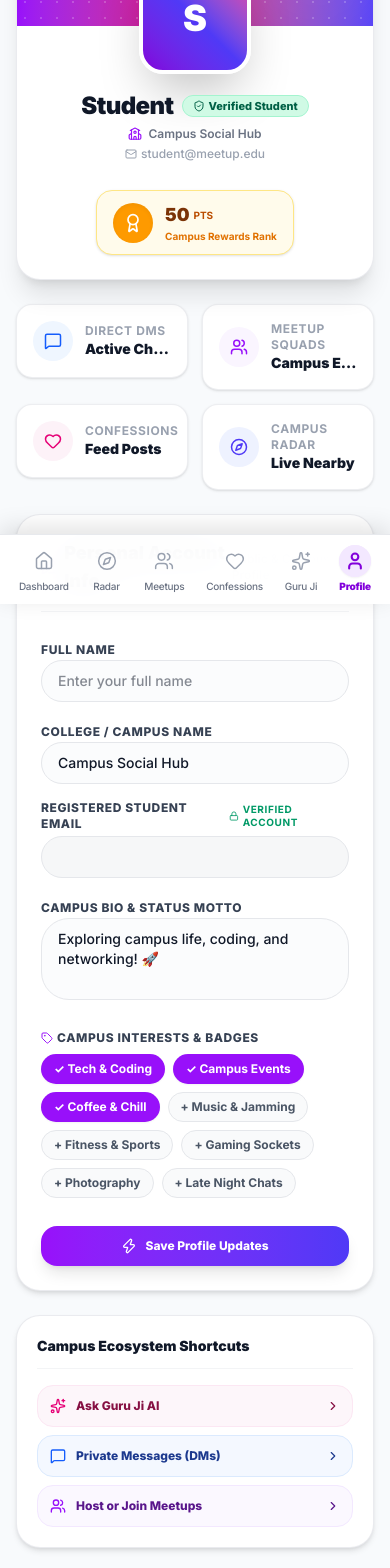
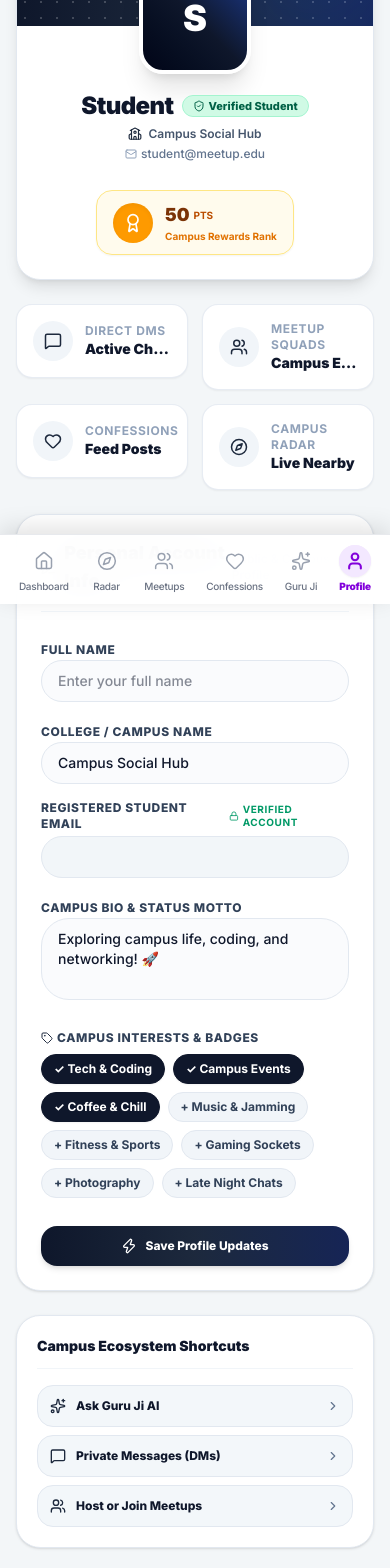
Before and after one commit to abhijit826/MEETUP, a Next.js app: page /profile in a window 390 px wide. Shown: the part 240-1808 px from the top of the page. Built offline with nearby package versions, Linux system fonts and the light colour scheme; no server answers.

Commit message:
style: apply light gray and navy blue theme to profile page

```diff
--- a/src/app/profile/page.tsx
+++ b/src/app/profile/page.tsx
@@ -166,13 +166,13 @@ export default function ProfilePage() {
   const initial = displayName.charAt(0).toUpperCase();
 
   return (
-    <div className="min-h-screen bg-slate-50 text-gray-900 flex flex-col font-sans pb-24 md:pb-12">
+    <div className="min-h-screen bg-slate-100/70 text-slate-900 flex flex-col font-sans pb-24 md:pb-12">
       {/* Navigation Header */}
       <Navbar userEmail={sessionEmail} userFullName={sessionName} />
 
       {/* Toast Alert */}
       {toastMessage && (
-        <div className="fixed top-24 right-5 z-50 px-5 py-3 rounded-2xl bg-gray-900 text-white text-xs font-bold shadow-2xl flex items-center gap-2 animate-fade-in">
+        <div className="fixed top-24 right-5 z-50 px-5 py-3 rounded-2xl bg-slate-900 text-white text-xs font-bold shadow-2xl flex items-center gap-2 animate-fade-in border border-slate-700">
           <CheckCircle2 size={16} className="text-emerald-400 shrink-0" />
           <span>{toastMessage}</span>
         </div>
@@ -180,29 +180,29 @@ export default function ProfilePage() {
 
       {/* Main Content Area */}
       <main className="max-w-6xl mx-auto px-4 sm:px-6 lg:px-8 pt-6 flex-1 w-full space-y-6">
-        {/* HERO PROFILE CARD */}
-        <section className="relative overflow-hidden rounded-3xl bg-white border border-gray-200/80 shadow-xl">
-          {/* Decorative Gradient Header Banner */}
-          <div className="h-36 sm:h-48 bg-gradient-to-r from-purple-600 via-pink-600 to-indigo-600 relative overflow-hidden">
+        {/* HERO PROFILE CARD - NAVY BLUE & LIGHT GRAY THEME */}
+        <section className="relative overflow-hidden rounded-3xl bg-white border border-slate-200 shadow-lg">
+          {/* Cover Banner: Deep Navy Blue Gradient */}
+          <div className="h-36 sm:h-48 bg-gradient-to-r from-slate-900 via-slate-800 to-blue-950 relative overflow-hidden">
             <div className="absolute inset-0 opacity-20 bg-[radial-gradient(#fff_1px,transparent_1px)] [background-size:16px_16px]" />
-            <div className="absolute -bottom-10 -right-10 w-48 h-48 rounded-full bg-white/10 blur-2xl" />
+            <div className="absolute -bottom-10 -right-10 w-48 h-48 rounded-full bg-blue-500/10 blur-2xl" />
           </div>
 
           {/* Profile Header Details */}
           <div className="px-6 pb-6 pt-0 relative flex flex-col sm:flex-row sm:items-end justify-between gap-4 -mt-16 sm:-mt-20">
             {/* Avatar & Basic Info */}
             <div className="flex flex-col sm:flex-row items-center sm:items-end gap-4 text-center sm:text-left">
-              {/* Large Animated Avatar */}
+              {/* Avatar: Deep Navy */}
               <motion.div
                 whileHover={{ scale: 1.05, rotate: 2 }}
-                className="w-28 h-28 sm:w-32 sm:h-32 rounded-3xl bg-gradient-to-tr from-purple-700 via-indigo-600 to-pink-500 text-white font-black text-4xl sm:text-5xl flex items-center justify-center border-4 border-white shadow-2xl shrink-0"
+                className="w-28 h-28 sm:w-32 sm:h-32 rounded-3xl bg-gradient-to-tr from-slate-950 via-slate-900 to-blue-900 text-white font-black text-4xl sm:text-5xl flex items-center justify-center border-4 border-white shadow-xl shrink-0"
               >
                 {initial}
               </motion.div>
 
               <div className="space-y-1 pb-1">
                 <div className="flex flex-wrap items-center justify-center sm:justify-start gap-2">
-                  <h1 className="text-2xl sm:text-3xl font-black tracking-tight text-gray-900">
+                  <h1 className="text-2xl sm:text-3xl font-black tracking-tight text-slate-900">
                     {displayName}
                   </h1>
                   <span className="px-2.5 py-0.5 rounded-full bg-emerald-100 text-emerald-800 text-[11px] font-extrabold flex items-center gap-1 border border-emerald-200">
@@ -210,13 +210,13 @@ export default function ProfilePage() {
                   </span>
                 </div>
 
-                <p className="text-xs sm:text-sm font-semibold text-gray-500 flex items-center justify-center sm:justify-start gap-1.5">
-                  <School size={14} className="text-purple-600 shrink-0" />
+                <p className="text-xs sm:text-sm font-semibold text-slate-600 flex items-center justify-center sm:justify-start gap-1.5">
+                  <School size={14} className="text-slate-800 shrink-0" />
                   <span>{college}</span>
                 </p>
 
-                <p className="text-xs text-gray-400 font-medium flex items-center justify-center sm:justify-start gap-1">
-                  <Mail size={12} className="shrink-0" />
+                <p className="text-xs text-slate-500 font-medium flex items-center justify-center sm:justify-start gap-1">
+                  <Mail size={12} className="shrink-0 text-slate-400" />
                   <span>{sessionEmail || "student@meetup.edu"}</span>
                 </p>
               </div>
@@ -224,7 +224,7 @@ export default function ProfilePage() {
 
             {/* Reward Points Badge Card */}
             <div className="flex items-center justify-center sm:justify-end gap-3 pt-2 sm:pt-0">
-              <div className="px-4 py-2.5 rounded-2xl bg-amber-50 border border-amber-200 text-amber-900 flex items-center gap-3 shadow-sm">
+              <div className="px-4 py-2.5 rounded-2xl bg-amber-50/90 border border-amber-200 text-amber-900 flex items-center gap-3 shadow-xs">
                 <div className="w-10 h-10 rounded-xl bg-amber-500 text-white flex items-center justify-center font-black shadow-inner shrink-0">
                   <Award size={20} />
                 </div>
@@ -245,14 +245,14 @@ export default function ProfilePage() {
           <Link href="/messages" className="group">
             <motion.div
               whileHover={{ y: -3 }}
-              className="p-4 rounded-2xl bg-white border border-gray-200/70 shadow-sm hover:shadow-md transition-all flex items-center gap-3"
+              className="p-4 rounded-2xl bg-white border border-slate-200/80 shadow-xs hover:shadow-md transition-all flex items-center gap-3"
             >
-              <div className="w-10 h-10 rounded-xl bg-blue-50 text-blue-600 flex items-center justify-center group-hover:bg-blue-600 group-hover:text-white transition-all shrink-0">
+              <div className="w-10 h-10 rounded-xl bg-slate-100 text-slate-800 flex items-center justify-center group-hover:bg-slate-900 group-hover:text-white transition-all shrink-0">
                 <MessageSquare size={18} />
               </div>
               <div className="min-w-0">
-                <p className="text-xs font-bold text-gray-400 uppercase tracking-wider">Direct DMs</p>
-                <p className="text-sm font-black text-gray-900 truncate">Active Chats</p>
+                <p className="text-xs font-bold text-slate-400 uppercase tracking-wider">Direct DMs</p>
+                <p className="text-sm font-black text-slate-900 truncate">Active Chats</p>
               </div>
             </motion.div>
           </Link>
@@ -260,14 +260,14 @@ export default function ProfilePage() {
           <Link href="/meetups" className="group">
             <motion.div
               whileHover={{ y: -3 }}
-              className="p-4 rounded-2xl bg-white border border-gray-200/70 shadow-sm hover:shadow-md transition-all flex items-center gap-3"
+              className="p-4 rounded-2xl bg-white border border-slate-200/80 shadow-xs hover:shadow-md transition-all flex items-center gap-3"
             >
-              <div className="w-10 h-10 rounded-xl bg-purple-50 text-purple-600 flex items-center justify-center group-hover:bg-purple-600 group-hover:text-white transition-all shrink-0">
+              <div className="w-10 h-10 rounded-xl bg-slate-100 text-slate-800 flex items-center justify-center group-hover:bg-slate-900 group-hover:text-white transition-all shrink-0">
                 <Users size={18} />
               </div>
               <div className="min-w-0">
-                <p className="text-xs font-bold text-gray-400 uppercase tracking-wider">Meetup Squads</p>
-                <p className="text-sm font-black text-gray-900 truncate">Campus Events</p>
+                <p className="text-xs font-bold text-slate-400 uppercase tracking-wider">Meetup Squads</p>
+                <p className="text-sm font-black text-slate-900 truncate">Campus Events</p>
               </div>
             </motion.div>
           </Link>
@@ -275,14 +275,14 @@ export default function ProfilePage() {
           <Link href="/confessions" className="group">
             <motion.div
               whileHover={{ y: -3 }}
-              className="p-4 rounded-2xl bg-white border border-gray-200/70 shadow-sm hover:shadow-md transition-all flex items-center gap-3"
+              className="p-4 rounded-2xl bg-white border border-slate-200/80 shadow-xs hover:shadow-md transition-all flex items-center gap-3"
             >
-              <div className="w-10 h-10 rounded-xl bg-pink-50 text-pink-600 flex items-center justify-center group-hover:bg-pink-600 group-hover:text-white transition-all shrink-0">
+              <div className="w-10 h-10 rounded-xl bg-slate-100 text-slate-800 flex items-center justify-center group-hover:bg-slate-900 group-hover:text-white transition-all shrink-0">
                 <Heart size={18} />
               </div>
               <div className="min-w-0">
-                <p className="text-xs font-bold text-gray-400 uppercase tracking-wider">Confessions</p>
-                <p className="text-sm font-black text-gray-900 truncate">Feed Posts</p>
+                <p className="text-xs font-bold text-slate-400 uppercase tracking-wider">Confessions</p>
+                <p className="text-sm font-black text-slate-900 truncate">Feed Posts</p>
               </div>
             </motion.div>
           </Link>
@@ -290,14 +290,14 @@ export default function ProfilePage() {
           <Link href="/radar" className="group">
             <motion.div
               whileHover={{ y: -3 }}
-              className="p-4 rounded-2xl bg-white border border-gray-200/70 shadow-sm hover:shadow-md transition-all flex items-center gap-3"
+              className="p-4 rounded-2xl bg-white border border-slate-200/80 shadow-xs hover:shadow-md transition-all flex items-center gap-3"
             >
-              <div className="w-10 h-10 rounded-xl bg-indigo-50 text-indigo-600 flex items-center justify-center group-hover:bg-indigo-600 group-hover:text-white transition-all shrink-0">
+              <div className="w-10 h-10 rounded-xl bg-slate-100 text-slate-800 flex items-center justify-center group-hover:bg-slate-900 group-hover:text-white transition-all shrink-0">
                 <Compass size={18} />
               </div>
               <div className="min-w-0">
-                <p className="text-xs font-bold text-gray-400 uppercase tracking-wider">Campus Radar</p>
-                <p className="text-sm font-black text-gray-900 truncate">Live Nearby</p>
+                <p className="text-xs font-bold text-slate-400 uppercase tracking-wider">Campus Radar</p>
+                <p className="text-sm font-black text-slate-900 truncate">Live Nearby</p>
               </div>
             </motion.div>
           </Link>
@@ -306,20 +306,20 @@ export default function ProfilePage() {
         {/* TWO COLUMN EDITABLE PROFILE & ACTIONS SECTION */}
         <section className="grid grid-cols-1 lg:grid-cols-3 gap-6">
           {/* COLUMN 1 & 2: EDIT PROFILE FORM */}
-          <div className="lg:col-span-2 bg-white rounded-3xl p-6 border border-gray-200/80 shadow-md space-y-6">
-            <div className="flex items-center justify-between border-b border-gray-100 pb-4">
+          <div className="lg:col-span-2 bg-white rounded-3xl p-6 border border-slate-200 shadow-sm space-y-6">
+            <div className="flex items-center justify-between border-b border-slate-100 pb-4">
               <div className="flex items-center gap-2">
-                <Edit3 size={18} className="text-purple-600" />
-                <h2 className="text-lg font-black text-gray-900">Personal Account Info</h2>
+                <Edit3 size={18} className="text-slate-800" />
+                <h2 className="text-lg font-black text-slate-900">Personal Account Info</h2>
               </div>
-              <span className="text-xs font-semibold text-gray-400">Public & Campus Profile</span>
+              <span className="text-xs font-semibold text-slate-400">Public & Campus Profile</span>
             </div>
 
             <form onSubmit={handleSaveProfile} className="space-y-4">
               <div className="grid grid-cols-1 sm:grid-cols-2 gap-4">
                 {/* Full Name Input */}
                 <div className="space-y-1">
-                  <label className="text-xs font-extrabold text-gray-700 uppercase tracking-wider">
+                  <label className="text-xs font-extrabold text-slate-700 uppercase tracking-wider">
                     Full Name
                   </label>
                   <input
@@ -327,13 +327,13 @@ export default function ProfilePage() {
                     value={sessionName}
                     onChange={(e) => setSessionName(e.target.value)}
                     placeholder="Enter your full name"
-                    className="w-full px-4 py-2.5 rounded-xl border border-gray-200 text-sm font-medium focus:ring-2 focus:ring-purple-500 focus:outline-none bg-slate-50/50"
+                    className="w-full px-4 py-2.5 rounded-xl border border-slate-200 text-sm font-medium focus:ring-2 focus:ring-slate-800 focus:outline-none bg-slate-50/70 text-slate-900"
                   />
                 </div>
 
                 {/* College Input */}
                 <div className="space-y-1">
-                  <label className="text-xs font-extrabold text-gray-700 uppercase tracking-wider">
+                  <label className="text-xs font-extrabold text-slate-700 uppercase tracking-wider">
                     College / Campus Name
                   </label>
                   <input
@@ -341,14 +341,14 @@ export default function ProfilePage() {
                     value={college}
                     onChange={(e) => setCollege(e.target.value)}
                     placeholder="e.g. Stanford University"
-                    className="w-full px-4 py-2.5 rounded-xl border border-gray-200 text-sm font-medium focus:ring-2 focus:ring-purple-500 focus:outline-none bg-slate-50/50"
+                    className="w-full px-4 py-2.5 rounded-xl border border-slate-200 text-sm font-medium focus:ring-2 focus:ring-slate-800 focus:outline-none bg-slate-50/70 text-slate-900"
                   />
                 </div>
               </div>
 
               {/* Verified Email (Read-Only) */}
               <div className="space-y-1">
-                <label className="text-xs font-extrabold text-gray-700 uppercase tracking-wider flex items-center justify-between">
+                <label className="text-xs font-extrabold text-slate-700 uppercase tracking-wider flex items-center justify-between">
                   <span>Registered Student Email</span>
                   <span className="text-[10px] text-emerald-600 font-bold flex items-center gap-1">
                     <Lock size={10} /> Verified Account
@@ -358,13 +358,13 @@ export default function ProfilePage() {
                   type="email"
                   value={sessionEmail}
                   disabled
-                  className="w-full px-4 py-2.5 rounded-xl border border-gray-200 text-sm font-medium text-gray-500 bg-gray-100/70 cursor-not-allowed"
+                  className="w-full px-4 py-2.5 rounded-xl border border-slate-200 text-sm font-medium text-slate-500 bg-slate-100/90 cursor-not-allowed"
                 />
               </div>
 
               {/* Bio TextArea */}
               <div className="space-y-1">
-                <label className="text-xs font-extrabold text-gray-700 uppercase tracking-wider">
+                <label className="text-xs font-extrabold text-slate-700 uppercase tracking-wider">
                   Campus Bio & Status Motto
                 </label>
                 <textarea
@@ -372,14 +372,14 @@ export default function ProfilePage() {
                   value={bio}
                   onChange={(e) => setBio(e.target.value)}
                   placeholder="Share a quick line about yourself..."
-                  className="w-full px-4 py-2.5 rounded-xl border border-gray-200 text-sm font-medium focus:ring-2 focus:ring-purple-500 focus:outline-none bg-slate-50/50 resize-none"
+                  className="w-full px-4 py-2.5 rounded-xl border border-slate-200 text-sm font-medium focus:ring-2 focus:ring-slate-800 focus:outline-none bg-slate-50/70 text-slate-900 resize-none"
                 />
               </div>
 
               {/* Interests & Tags Picker */}
               <div className="space-y-2 pt-2">
-                <label className="text-xs font-extrabold text-gray-700 uppercase tracking-wider flex items-center gap-1">
-                  <Tag size={12} className="text-purple-600" />
+                <label className="text-xs font-extrabold text-slate-700 uppercase tracking-wider flex items-center gap-1">
+                  <Tag size={12} className="text-slate-800" />
                   <span>Campus Interests & Badges</span>
                 </label>
                 <div className="flex flex-wrap gap-2">
@@ -392,8 +392,8 @@ export default function ProfilePage() {
                         onClick={() => toggleTag(t)}
                         className={`py-1.5 px-3 rounded-full text-xs font-bold transition-all border ${
                           isSelected
-                            ? "bg-purple-600 text-white border-transparent shadow-xs"
-                            : "bg-gray-50 text-gray-600 border-gray-200 hover:bg-gray-100"
+                            ? "bg-slate-900 text-white border-slate-900 shadow-xs"
+                            : "bg-slate-100 text-slate-700 border-slate-200 hover:bg-slate-200/80"
                         }`}
                       >
                         {isSelected ? `✓ ${t}` : `+ ${t}`}
@@ -410,7 +410,7 @@ export default function ProfilePage() {
                   whileTap={{ scale: 0.98 }}
                   type="submit"
                   disabled={isSaving}
-                  className="w-full sm:w-auto px-6 py-3 rounded-2xl bg-gradient-to-r from-purple-600 to-indigo-600 text-white text-xs font-extrabold shadow-lg hover:shadow-xl transition-all flex items-center justify-center gap-2"
+                  className="w-full sm:w-auto px-6 py-3 rounded-2xl bg-gradient-to-r from-slate-900 via-slate-800 to-blue-950 text-white text-xs font-extrabold shadow-md hover:shadow-lg transition-all flex items-center justify-center gap-2"
                 >
                   <Zap size={16} />
                   <span>{isSaving ? "Saving Changes..." : "Save Profile Updates"}</span>
@@ -422,49 +422,49 @@ export default function ProfilePage() {
           {/* COLUMN 3: QUICK LINKS & ACCOUNT SECURITY */}
           <div className="space-y-6">
             {/* Quick Ecosystem Launcher */}
-            <div className="bg-white rounded-3xl p-5 border border-gray-200/80 shadow-md space-y-4">
-              <h3 className="text-sm font-black text-gray-900 border-b border-gray-100 pb-3">
+            <div className="bg-white rounded-3xl p-5 border border-slate-200 shadow-sm space-y-4">
+              <h3 className="text-sm font-black text-slate-900 border-b border-slate-100 pb-3">
                 Campus Ecosystem Shortcuts
               </h3>
 
               <div className="space-y-2">
                 <Link
                   href="/loveguru"
-                  className="p-3 rounded-2xl bg-pink-50/70 hover:bg-pink-100/70 border border-pink-100 transition-all flex items-center justify-between text-pink-900 group"
+                  className="p-3 rounded-2xl bg-slate-100/80 hover:bg-slate-200/80 border border-slate-200 transition-all flex items-center justify-between text-slate-900 group"
                 >
                   <div className="flex items-center gap-2.5">
-                    <Sparkles size={16} className="text-pink-600" />
+                    <Sparkles size={16} className="text-slate-800" />
                     <span className="text-xs font-extrabold">Ask Guru Ji AI</span>
                   </div>
-                  <ChevronRight size={14} className="group-hover:translate-x-1 transition-transform" />
+                  <ChevronRight size={14} className="group-hover:translate-x-1 transition-transform text-slate-500" />
                 </Link>
 
                 <Link
                   href="/messages"
-                  className="p-3 rounded-2xl bg-blue-50/70 hover:bg-blue-100/70 border border-blue-100 transition-all flex items-center justify-between text-blue-900 group"
+                  className="p-3 rounded-2xl bg-slate-100/80 hover:bg-slate-200/80 border border-slate-200 transition-all flex items-center justify-between text-slate-900 group"
                 >
                   <div className="flex items-center gap-2.5">
-                    <MessageSquare size={16} className="text-blue-600" />
+                    <MessageSquare size={16} className="text-slate-800" />
                     <span className="text-xs font-extrabold">Private Messages (DMs)</span>
                   </div>
-                  <ChevronRight size={14} className="group-hover:translate-x-1 transition-transform" />
+                  <ChevronRight size={14} className="group-hover:translate-x-1 transition-transform text-slate-500" />
                 </Link>
 
                 <Link
                   href="/meetups"
-                  className="p-3 rounded-2xl bg-purple-50/70 hover:bg-purple-100/70 border border-purple-100 transition-all flex items-center justify-between text-purple-900 group"
+                  className="p-3 rounded-2xl bg-slate-100/80 hover:bg-slate-200/80 border border-slate-200 transition-all flex items-center justify-between text-slate-900 group"
                 >
                   <div className="flex items-center gap-2.5">
-                    <Users size={16} className="text-purple-600" />
+                    <Users size={16} className="text-slate-800" />
                     <span className="text-xs font-extrabold">Host or Join Meetups</span>
                   </div>
-                  <ChevronRight size={14} className="group-hover:translate-x-1 transition-transform" />
+                  <ChevronRight size={14} className="group-hover:translate-x-1 transition-transform text-slate-500" />
                 </Link>
               </div>
             </div>
 
             {/* Account Sign Out Card */}
-            <div className="bg-red-50/60 rounded-3xl p-5 border border-red-100 shadow-sm space-y-3">
+            <div className="bg-red-50/60 rounded-3xl p-5 border border-red-100 shadow-xs space-y-3">
               <div>
                 <h4 className="text-xs font-black text-red-900">Session & Security</h4>
                 <p className="text-[11px] text-red-700/80 font-medium">
@@ -476,7 +476,7 @@ export default function ProfilePage() {
                 whileHover={{ scale: 1.02 }}
                 whileTap={{ scale: 0.98 }}
                 onClick={handleSignOut}
-                className="w-full py-2.5 px-4 rounded-xl bg-red-600 hover:bg-red-700 text-white text-xs font-extrabold shadow-sm transition-all flex items-center justify-center gap-2"
+                className="w-full py-2.5 px-4 rounded-xl bg-red-600 hover:bg-red-700 text-white text-xs font-extrabold shadow-xs transition-all flex items-center justify-center gap-2"
               >
                 <LogOut size={14} />
                 <span>Sign Out of Account</span>
```
